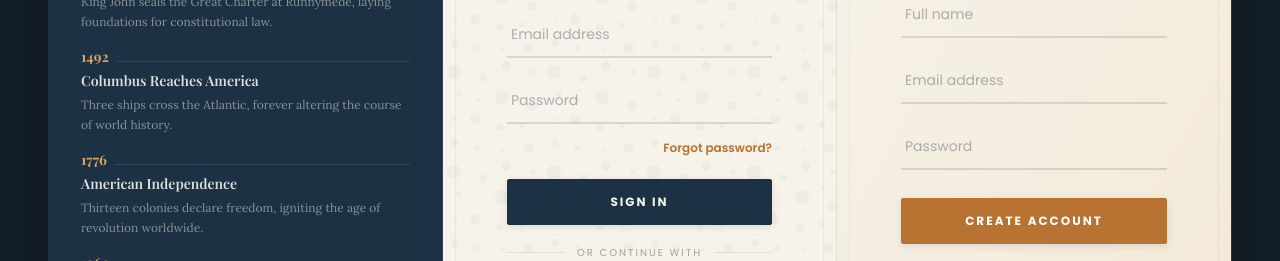
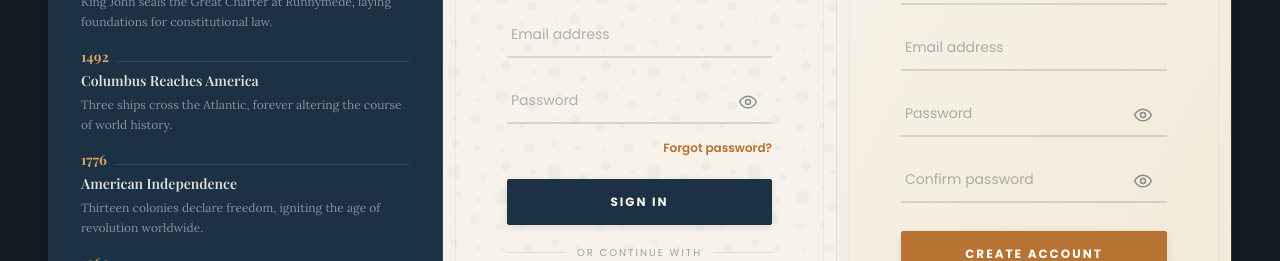
Before and after one commit to Oriacgz/HistoFacts, a React (Vite) app in the folder front-end/: page /loginpg in a window 1280 px wide. Shown: the part 487-748 px from the top of the page. Built offline with nearby package versions, Linux system fonts and the light colour scheme; no server answers.

Commit message:
feat: add project documentation and implement reusable animated icon components and login page structure

```diff
--- a/front-end/src/components/MotionIcons.jsx
+++ b/front-end/src/components/MotionIcons.jsx
@@ -260,6 +260,26 @@ export function ShieldIcon(props) {
   );
 }
 
+export function EyeIcon(props) {
+  return (
+    <BaseIcon {...props}>
+      <path d="M2 12s3-7 10-7 10 7 10 7-3 7-10 7-10-7-10-7Z" />
+      <circle cx="12" cy="12" r="3" />
+    </BaseIcon>
+  );
+}
+
+export function EyeOffIcon(props) {
+  return (
+    <BaseIcon {...props}>
+      <path d="M9.88 9.88a3 3 0 1 0 4.24 4.24" />
+      <path d="M10.73 5.08A10.43 10.43 0 0 1 12 5c7 0 10 7 10 7a13.16 13.16 0 0 1-1.67 2.68" />
+      <path d="M6.61 6.61A13.52 13.52 0 0 0 2 12s3 7 10 7a9.74 9.74 0 0 0 5.39-1.61" />
+      <line x1="2" y1="2" x2="22" y2="22" />
+    </BaseIcon>
+  );
+}
+
 export function GlobeIcon(props) {
   return (
     <BaseIcon {...props}>
--- a/front-end/src/pages/LoginPage.jsx
+++ b/front-end/src/pages/LoginPage.jsx
@@ -1,7 +1,7 @@
 import { useEffect, useState, useMemo } from 'react';
 import { Link, useNavigate } from 'react-router-dom';
 import { motion, AnimatePresence, useReducedMotion } from 'framer-motion';
-import { GoogleIcon, FacebookIcon } from '../components/MotionIcons';
+import { GoogleIcon, FacebookIcon, EyeIcon, EyeOffIcon } from '../components/MotionIcons';
 import { useAuth } from '../contexts/AuthContext';
 import { useToast } from '../contexts/ToastContext';
 
@@ -100,12 +100,15 @@ export default function LoginPage() {
     const name = form.name.value.trim();
     const email = form.email.value.trim();
     const password = form.password.value;
+    const confirmPassword = form.confirmPassword.value;
 
     if (name.length < 2) errs.name = 'Name must be at least 2 characters';
     if (!email) errs.email = 'Email is required';
     else if (!validateEmail(email)) errs.email = 'Please enter a valid email';
     if (!password) errs.password = 'Password is required';
     else if (!validatePassword(password)) errs.password = 'Min 8 chars, 1 uppercase, 1 number';
+    if (!confirmPassword) errs.confirmPassword = 'Please confirm your password';
+    else if (confirmPassword !== password) errs.confirmPassword = 'Passwords do not match';
 
     setSignUpErrors(errs);
     if (Object.keys(errs).length > 0) return;
@@ -255,6 +258,9 @@ export default function LoginPage() {
           </motion.div>
           <motion.div variants={formItemVariants}>
             <LedgerField name="password" type="password" placeholder="Password" error={signUpErrors.password} onChange={() => clearError(setSignUpErrors, 'password')} />
+          </motion.div>
+          <motion.div variants={formItemVariants}>
+            <LedgerField name="confirmPassword" type="password" placeholder="Confirm password" error={signUpErrors.confirmPassword} onChange={() => clearError(setSignUpErrors, 'confirmPassword')} />
           </motion.div>
 
           <motion.button
@@ -422,15 +428,52 @@ export default function LoginPage() {
 
 function LedgerField({ error, onChange, ...props }) {
   const [isFocused, setIsFocused] = useState(false);
+  const [showPassword, setShowPassword] = useState(false);
+  const isPasswordField = props.type === 'password';
+  const inputType = isPasswordField ? (showPassword ? 'text' : 'password') : props.type;
+
   return (
     <div className="w-full relative py-2">
       <input
         {...props}
+        type={inputType}
         onChange={onChange}
         onFocus={() => setIsFocused(true)}
         onBlur={() => setIsFocused(false)}
-        className={`w-full border-b-2 bg-transparent px-1 py-3 text-sm outline-none transition-all duration-200 text-histo-dark placeholder:text-histo-dark/35 font-ui ${error ? 'border-histo-danger' : 'border-histo-dark/15'}`}
+        className={`w-full border-b-2 bg-transparent px-1 py-3 text-sm outline-none transition-all duration-200 text-histo-dark placeholder:text-histo-dark/35 font-ui ${isPasswordField ? 'pr-10' : ''} ${error ? 'border-histo-danger' : 'border-histo-dark/15'}`}
       />
+      {isPasswordField && (
+        <button
+          type="button"
+          onClick={() => setShowPassword((prev) => !prev)}
+          aria-label={showPassword ? 'Hide password' : 'Show password'}
+          className="absolute right-2 top-4 p-1.5 text-histo-dark/50 hover:text-histo-copper focus:outline-none transition-colors duration-200 cursor-pointer flex items-center justify-center"
+        >
+          <AnimatePresence mode="wait" initial={false}>
+            {showPassword ? (
+              <motion.div
+                key="eye-off"
+                initial={{ opacity: 0, scale: 0.7, rotate: -30 }}
+                animate={{ opacity: 1, scale: 1, rotate: 0 }}
+                exit={{ opacity: 0, scale: 0.7, rotate: 30 }}
+                transition={{ duration: 0.15 }}
+              >
+                <EyeOffIcon className="h-5 w-5" />
+              </motion.div>
+            ) : (
+              <motion.div
+                key="eye"
+                initial={{ opacity: 0, scale: 0.7, rotate: 30 }}
+                animate={{ opacity: 1, scale: 1, rotate: 0 }}
+                exit={{ opacity: 0, scale: 0.7, rotate: -30 }}
+                transition={{ duration: 0.15 }}
+              >
+                <EyeIcon className="h-5 w-5" />
+              </motion.div>
+            )}
+          </AnimatePresence>
+        </button>
+      )}
       {/* Animated focus underline */}
       {!error && (
         <motion.div
```
Also changed, not shown: 1 other file (tests, documents, lock files or other folders).
